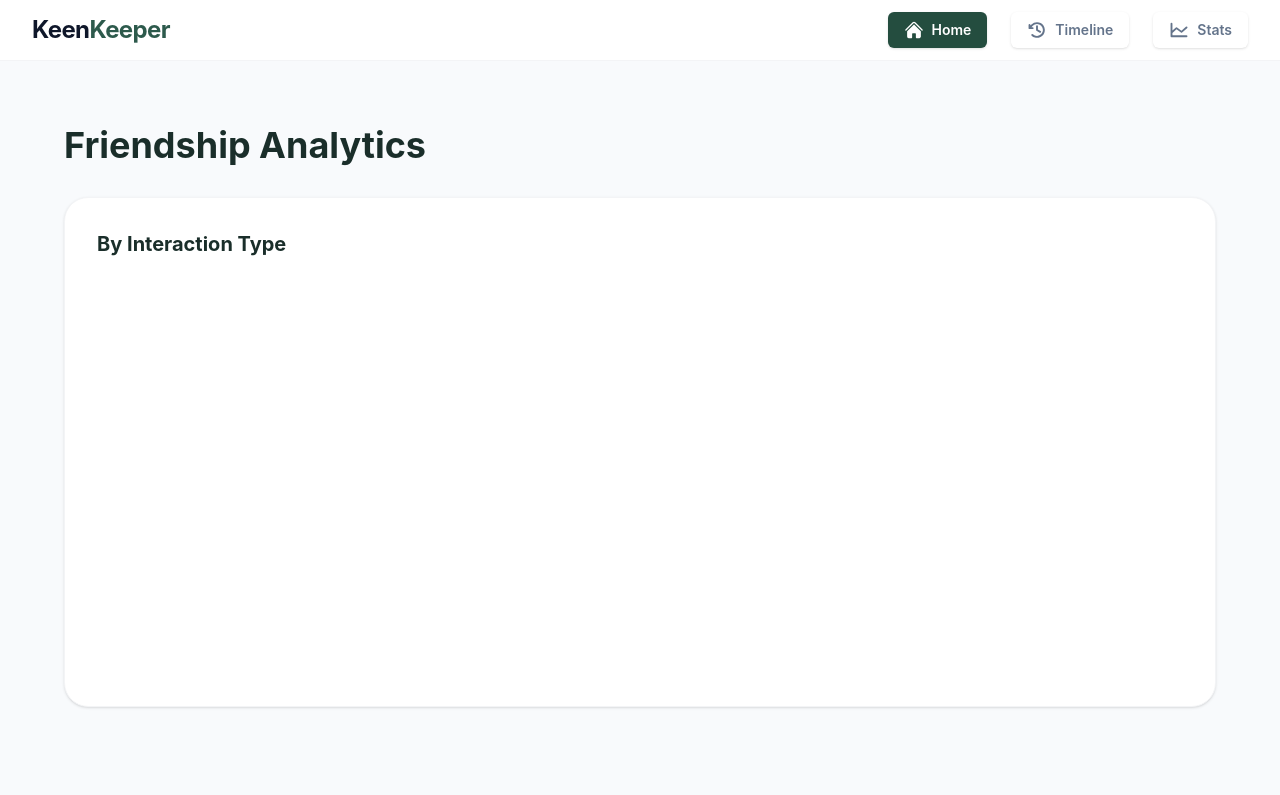
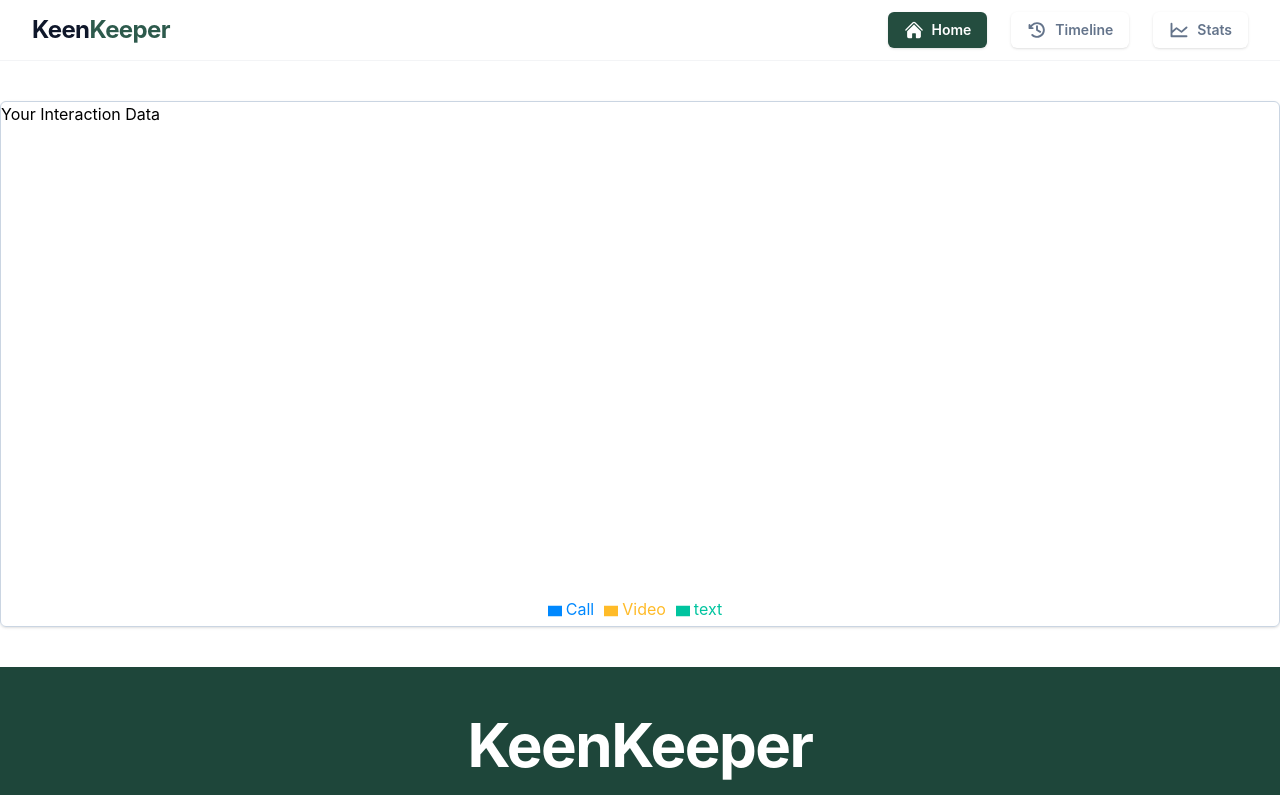
Before and after one commit to Mansib-Uddin101/assignment-7, a React (Vite) app: page /stats in a window 1280 px wide. Shown: the top 795 px of the page. Built offline with nearby package versions, Linux system fonts and the light colour scheme.

Commit message:
set up recharts from docs

```diff
--- a/package.json
+++ b/package.json
@@ -16,6 +16,7 @@
     "react-icons": "^5.6.0",
     "react-router": "^7.14.1",
     "react-toastify": "^11.0.5",
+    "recharts": "^3.8.1",
     "tailwindcss": "^4.2.2"
   },
   "devDependencies": {
--- a/src/main.jsx
+++ b/src/main.jsx
@@ -10,7 +10,7 @@ import FriendDetails from './components/FriendDetails.jsx'
 import ErrorPage from './components/ErrorPage.jsx'
 import FriendProvider from './context/FriendContext.jsx'
 import TimelinePage from './pages/TimelinePage.jsx'
-import Statspage from './pages/StatsPage.jsx';
+import StatsPage from './pages/Statspage.jsx';
 
 const router = createBrowserRouter([
   {
@@ -31,7 +31,7 @@ const router = createBrowserRouter([
       },
       {
         path: "/stats",
-        element: <Statspage/>
+        element: <StatsPage/>
       }
     ],
     errorElement: <ErrorPage/>
--- a/src/pages/StatsPage.jsx
+++ b/src/pages/StatsPage.jsx
@@ -1,70 +1,48 @@
-import React, { useContext } from 'react';
-import { PieChart, Pie, Cell, ResponsiveContainer, Legend, Tooltip } from 'recharts';
+import { useContext } from 'react';
+import { Cell, Legend, Pie, PieChart, Tooltip } from 'recharts';
 import { FriendContext } from '../context/FriendContext';
 
-const StatsPage = () => {
+const Statspage = () => {
     const { contacts } = useContext(FriendContext);
-
-  const dataMap = contacts.reduce((acc, curr) => {
-    acc[curr.type] = (acc[curr.type] || 0) + 1;
+    const getContactCounts = (contacts) => {
+        return contacts.reduce((acc, contact) => {
+            acc[contact.type] = (acc[contact.type] || 0) + 1;
             return acc;
-  }, {});
-
-  const chartData = Object.keys(dataMap).map((key) => ({
-    name: key,
-    value: dataMap[key],
-  }));
-
-  const COLORS = {
-    Text: '#8b5cf6',
-    Call: '#1e463a',
-    Video: '#3da066',
-    Meetup: '#f59e0b',
+        }, { call: 0, text: 0, video: 0 });
     };
+    const data = [
+        { name: 'Call', value: getContactCounts.call, fill: '#0088FE' },
+        { name: 'text', value: getContactCounts.text, fill: '#00C49F' },
+        { name: 'Video', value: getContactCounts.video, fill: '#FFBB28' }
+    ];
+    console.log(getContactCounts.call, getContactCounts.text, getContactCounts.video);
 
     return (
-    <div className="min-h-screen bg-[#f8fafc] p-10 md:p-16">
-      <div className="max-w-7xl mx-auto">
-        <h1 className="text-4xl font-bold text-[#1a2e2a] mb-8">Friendship Analytics</h1>
-
-        <div className="bg-white p-8 rounded-3xl border border-gray-100 shadow-sm">
-          <h2 className="text-xl font-bold text-[#1a2e2a] mb-4">By Interaction Type</h2>
-
-          <div className="h-100 w-full">
-            <ResponsiveContainer width="100%" height="100%">
-              <PieChart>
+        <div>
+            <div className='my-10 shadow p-1o rounded-md border border-slate-300 container mx-auto'>
+                <h2>Your Interaction Data</h2>
+                <PieChart style={{ width: '100%', margin: "auto", maxWidth: '500px', maxHeight: '80vh', aspectRatio: 1 }} responsive>
                     <Pie
-                  data={chartData}
-                  cx="50%"
-                  cy="50%"
-                  innerRadius={80}
-                  outerRadius={120}
-                  paddingAngle={8}
-                  cornerRadius={10}
+                        data={data}
+                        innerRadius="80%"
+                        outerRadius="100%"
+                        // Corner radius is the rounded edge of each pie slice
+                        cornerRadius="50%"
+                        fill="#8884d8"
+                        // padding angle is the gap between each pie slice
+                        paddingAngle={5}
                         dataKey="value"
-                >
-                  {chartData.map((entry, index) => (
-                    <Cell
-                      key={`cell-${index}`}
-                      fill={COLORS[entry.name] || '#cbd5e1'}
+                        isAnimationActive={true}
                     />
+                    <Legend />
+                    <Tooltip />
+                    {data.map((entry, index) => (
+                        <Cell key={`cell-${index}`} fill={entry.fill} />
                     ))}
-                </Pie>
-                <Tooltip
-                  contentStyle={{ borderRadius: '12px', border: 'none', boxShadow: '0 4px 6px -1px rgb(0 0 0 / 0.1)' }}
-                />
-                <Legend
-                  verticalAlign="bottom"
-                  height={36}
-                  iconType="circle"
-                />
                 </PieChart>
-            </ResponsiveContainer>
             </div>
         </div>
-      </div>
-    </div>
-  );
-};
+    )
+}
 
-export default StatsPage;
+export default Statspage
```
Also changed, not shown: 1 other file (tests, documents, lock files or other folders). Lines whose indentation alone changed are shown as unchanged.
